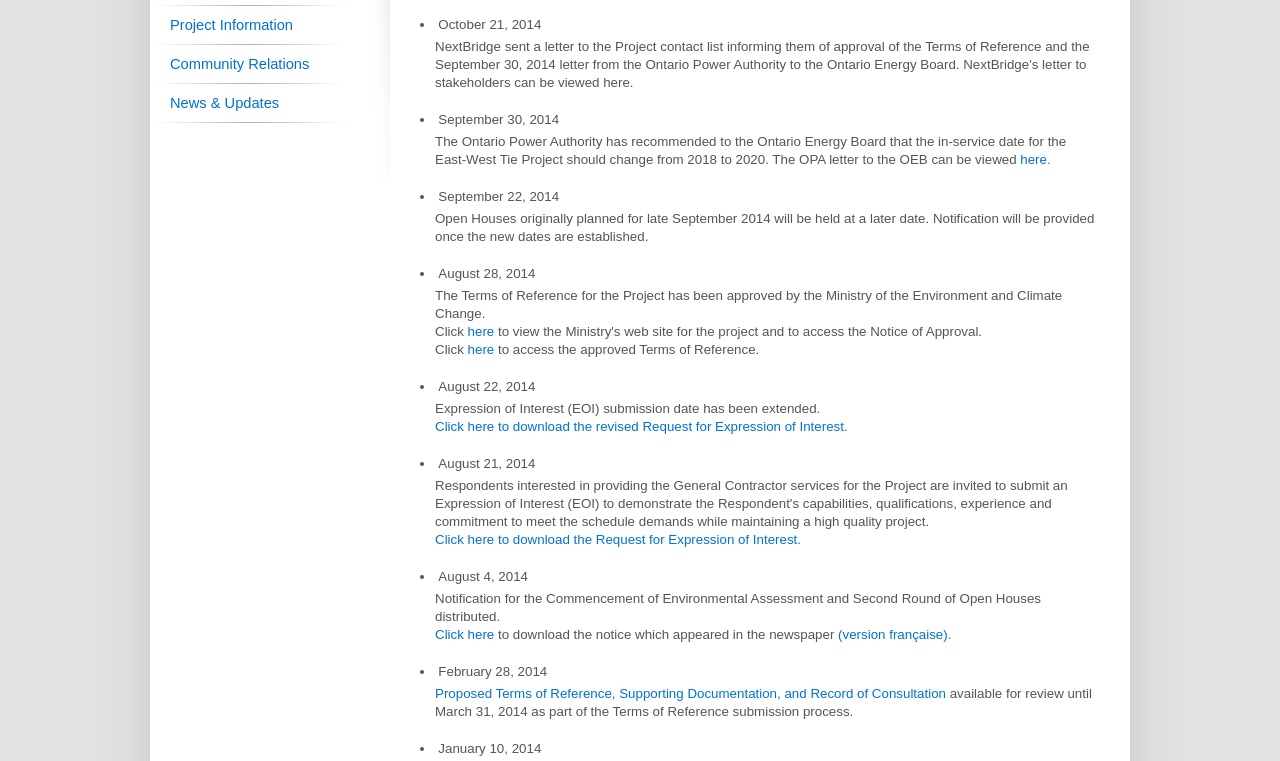
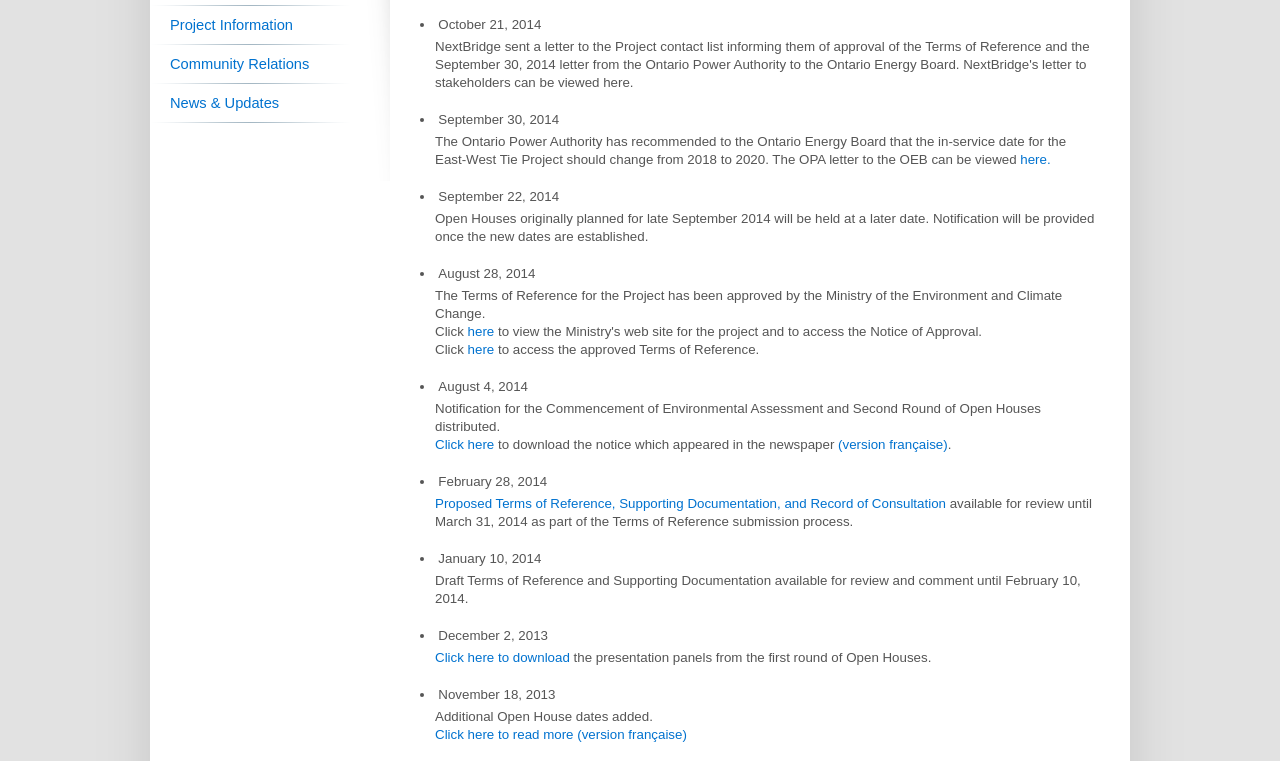
Before and after one commit to SpiritCreative/SpiritCreative.github.io, a plain HTML site: page news.htm in a window 1280 px wide. Shown: the part 309-1070 px from the top of the page. Drawn offline with Linux system fonts and the light colour scheme.

Commit message:
Removed two news postings.

```diff
--- a/news.htm
+++ b/news.htm
@@ -71,18 +71,6 @@
 				Click <a href="project_info.htm#TOR">here</a> to access the approved Terms of Reference.
 				</p>
 
-			<li>August 22, 2014</li>
-			    <p style="margin: -15px 0px 0px -5px;">
-				Expression of Interest (EOI) submission date has been extended.<br />
-				<a href="files/OEWTL-RequestForEOI_09032014.pdf" target="_blank"> Click here to download the revised Request for Expression of Interest.</a>
-				</p>
-
-			<li>August 21, 2014</li>
-			    <p style="margin: -15px 0px 0px -5px;">
-				Respondents interested in providing the General Contractor services for the Project are invited to submit an Expression of Interest (EOI) to demonstrate the Respondent&#39s capabilities, qualifications, experience and commitment to meet the schedule demands while maintaining a high quality project. <br />
-				<a href="files/OEWTL-RequestForEOI.pdf" target="_blank"> Click here to download the Request for Expression of Interest.</a>
-				</p>
-
 			<li>August 4, 2014</li>
 			    <p style="margin: -15px 0px 0px -5px;">
 				Notification for the Commencement of Environmental Assessment and Second Round of Open Houses distributed. <br />
```
